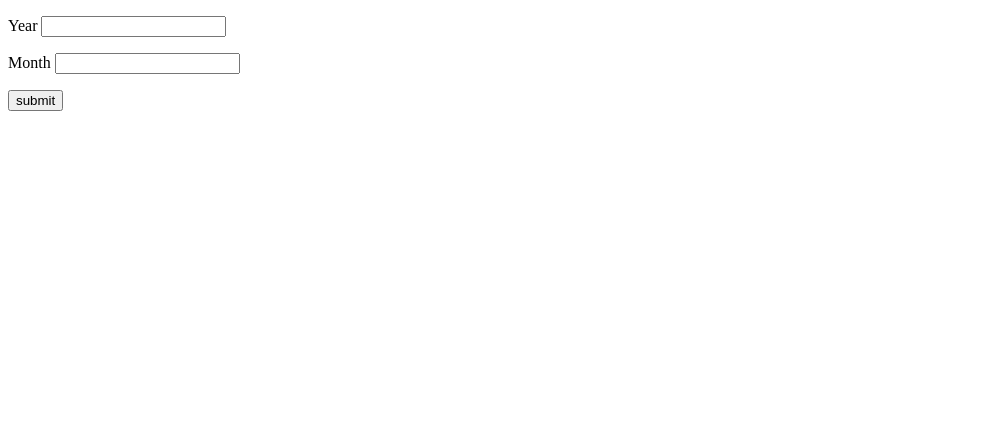
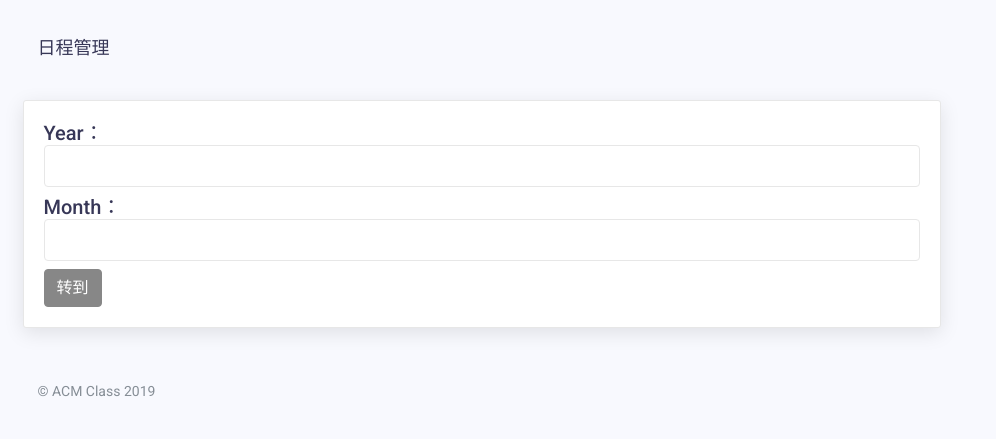
Before and after one commit to cmd2001/ACMClass_Calendar, a Flask app: page / in a window 1280 px wide. Shown: the top 439 px of the page, without its empty margins (0-996 px from the left). Run offline with Flask 2, Linux system fonts and the light colour scheme; some libraries are stand-ins or nearby versions.

Commit message:
frontend modified again

```diff
--- a/static/month.css
+++ b/static/month.css
@@ -17,7 +17,7 @@ body {
     width: 100%;
     grid-template-columns: repeat(7, minmax(120px, 1fr));
     grid-template-rows: 50px;
-    grid-auto-rows: 50px;
+    grid-auto-rows: 100px;
     overflow: auto;
     &-container {
         width: 90%;
--- a/templates/index.html
+++ b/templates/index.html
@@ -1,14 +1,61 @@
 <!DOCTYPE html>
-<html lang="en">
 <head>
-    <meta charset="UTF-8">
-    <title>Title</title>
+    <meta charset="utf-8">
+    <title>日程管理</title>
+    <link href="../static/bootstrap.min.css" rel="stylesheet">
+    <link href="../static/task.css" rel="stylesheet">
 </head>
+
 <body>
-        <form action = "/result" method="post">
-        <p>Year <input type = "text" name = "Year" /></p>
-        <p>Month <input type = "text" name = "Month" /></p>
-        <p><input type = "submit" value = "submit" /></p>
-</form>
+    <div class="content-wrap">
+        <div class="main">
+            <div class="container-fluid">
+                <div class="row">
+                    <div class="col-lg-8 p-r-0 title-margin-right">
+                        <div class="page-header">
+                            <div class="page-title">
+                                <h1>日程管理</h1>
+                            </div>
+                        </div>
+                    </div>
+                </div>
+                <!-- /# row -->
+                <section id="main-content">
+                    <div class="row">
+                        <div class="col-lg-9">
+                            <!-- /# card -->
+                            <div class="card">
+                                <form action="/result" method="post">
+                                    <h5>Year：<input class="form-control input-default" type="text" name="Year" required="required"></h5>
+                                    <h5>Month：<input class="form-control input-default" type="text" name="Month" required="required"></h5>
+                                    <button type="submit" class="btn btn-default">转到</button>
+                                </form>
+                            </div>
+                        </div>
+                        <!-- /# column -->
+                    </div>
+                    <!-- /# row -->
+
+                    <div class="row">
+                        <div class="col-lg-12">
+                            <div class="footer">
+                                <p>© ACM Class 2019</p>
+                            </div>
+                        </div>
+                    </div>
+                </section>
+            </div>
+        </div>
+    </div>
+
+
+
+
+
+
+
+
+
 </body>
+
 </html>
--- a/templates/task.html
+++ b/templates/task.html
@@ -3,7 +3,7 @@
 
 <head>
     <meta charset="utf-8">
-    <title>事件详情 </title>
+    <title>事件详情</title>
     <link href="../static/bootstrap.min.css" rel="stylesheet">
     <link href="../static/task.css" rel="stylesheet">
 </head>
@@ -19,7 +19,7 @@
                     <div class="col-lg-8 p-r-0 title-margin-right">
                         <div class="page-header">
                             <div class="page-title">
-                                <h1>Hello, <span>Welcome Here</span></h1>
+                                <h1>事件详情</span></h1>
                             </div>
                         </div>
                     </div>
```
